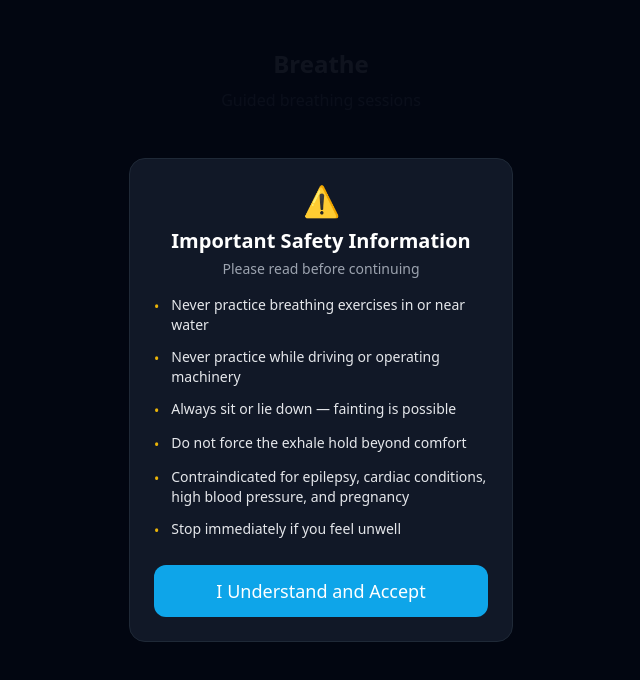
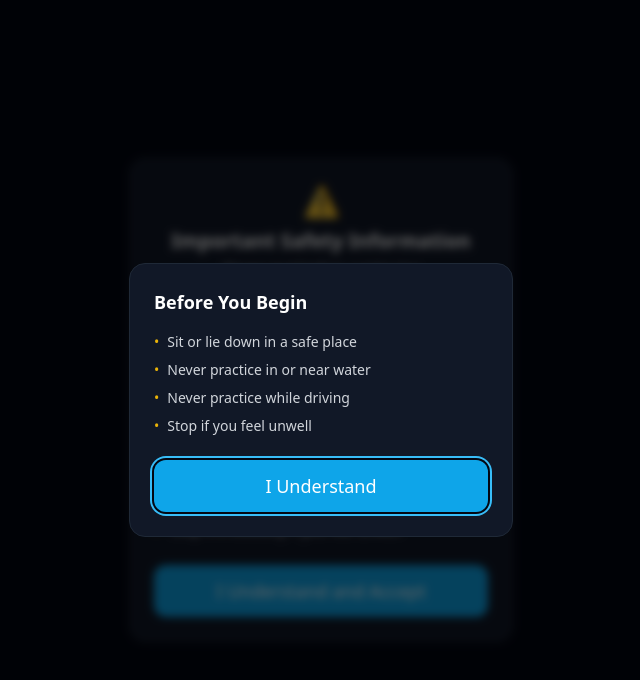
Before and after one commit to kuczer111/wimhof-method-app, a Next.js app: page /breathe in a window 1280 px wide. Shown: the top 680 px of the page, without its empty margins (319-959 px from the left). Built offline with nearby package versions, Linux system fonts and the light colour scheme.

Commit message:
feat: 007: In-session safety reminder | Build `components/SafetyReminder.tsx` dismiss dialog shown before every breathing session starts, with a "I understand" button to proceed.

```diff
--- a/app/(app)/breathe/page.tsx
+++ b/app/(app)/breathe/page.tsx
@@ -1,4 +1,15 @@
+"use client";
+
+import { useState } from "react";
+import SafetyReminder from "@/components/SafetyReminder";
+
 export default function BreathePage() {
+  const [safetyDismissed, setSafetyDismissed] = useState(false);
+
+  if (!safetyDismissed) {
+    return <SafetyReminder onProceed={() => setSafetyDismissed(true)} />;
+  }
+
   return (
     <div className="flex flex-col items-center justify-center px-6 pt-12">
       <h1 className="text-2xl font-bold">Breathe</h1>
--- /dev/null
+++ b/components/SafetyReminder.tsx
@@ -0,0 +1,41 @@
+"use client";
+
+import { useState } from "react";
+import Modal from "@/components/ui/Modal";
+import Button from "@/components/ui/Button";
+
+const SAFETY_POINTS = [
+  "Sit or lie down in a safe place",
+  "Never practice in or near water",
+  "Never practice while driving",
+  "Stop if you feel unwell",
+];
+
+interface SafetyReminderProps {
+  onProceed: () => void;
+}
+
+export default function SafetyReminder({ onProceed }: SafetyReminderProps) {
+  const [open, setOpen] = useState(true);
+
+  function handleProceed() {
+    setOpen(false);
+    onProceed();
+  }
+
+  return (
+    <Modal open={open} onClose={() => setOpen(false)} title="Before You Begin">
+      <ul className="mb-6 space-y-2">
+        {SAFETY_POINTS.map((point) => (
+          <li key={point} className="flex gap-2 text-sm text-gray-300">
+            <span className="shrink-0 text-yellow-500">&#x2022;</span>
+            {point}
+          </li>
+        ))}
+      </ul>
+      <Button size="lg" className="w-full" onClick={handleProceed}>
+        I Understand
+      </Button>
+    </Modal>
+  );
+}
```
Also changed, not shown: 2 other files (tests, documents, lock files or other folders).
